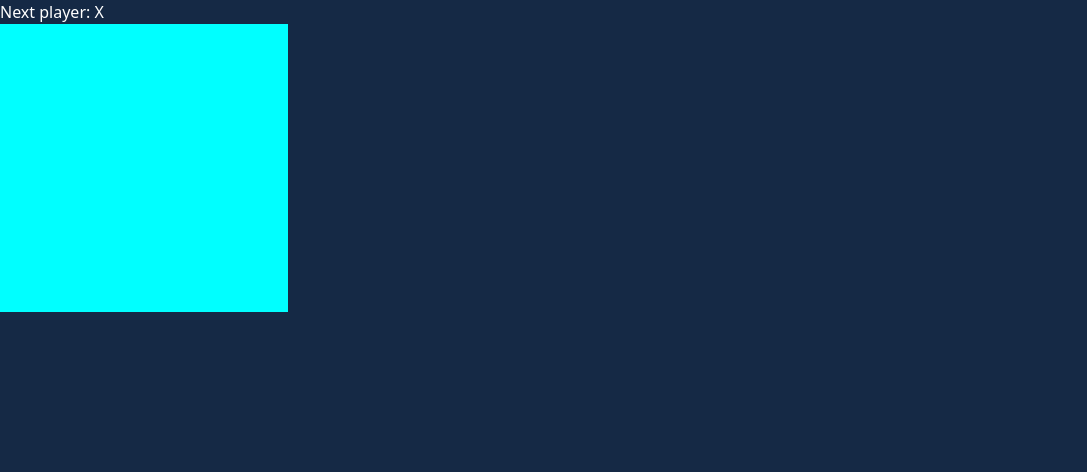
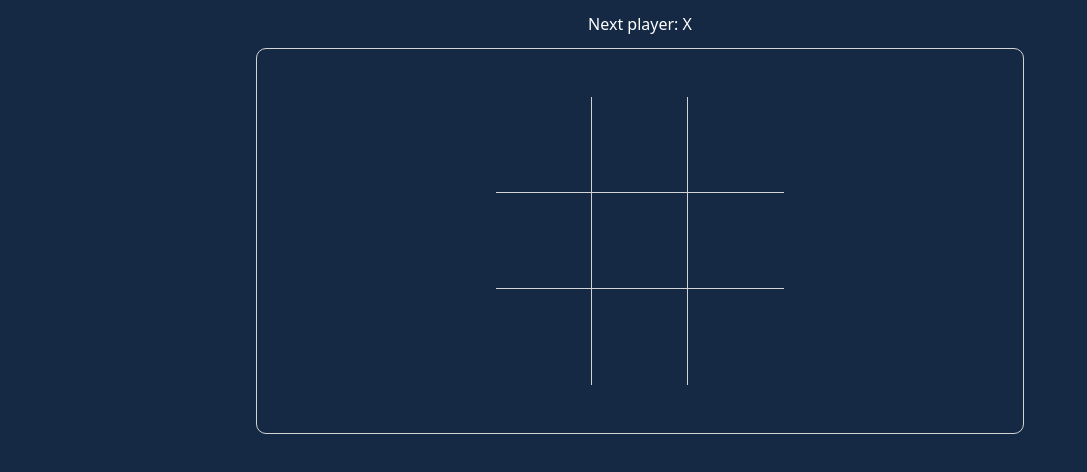
Before and after one commit to kimsoyol/arcade, a React (Vite) app: page /tic-tac-toe in a window 1280 px wide. Shown: the top 472 px of the page, without its empty margins (0-1087 px from the left). Built offline with nearby package versions, Linux system fonts and the light colour scheme.

Commit message:
add reset game to tic-tac-toe

```diff
--- a/src/components/Memes-mory/Cards.jsx
+++ b/src/components/Memes-mory/Cards.jsx
@@ -1,9 +1,9 @@
 import React, { useEffect, useState, useRef } from "react";
-import uniqid from "uniqid"
+import uniqid from "uniqid";
 import "./memesmory.css";
 const memesCards = [
   {
-    num: 1,
+    id: 1,
     name: "Disaster Girl",
     url: "https://i.imgflip.com/23ls.jpg",
   },
@@ -13,83 +13,83 @@ const memesCards = [
     url: "https://i.imgflip.com/1bij.jpg",
   },
   {
-    num: 3,
+    id: 3,
     name: "Ancient Aliens",
     url: "https://i.imgflip.com/26am.jpg",
   },
   {
-    num: 5,
+    id: 5,
     name: "Is This A Pigeon",
     url: "https://i.imgflip.com/1o00in.jpg",
   },
   {
-    num: 6,
+    id: 6,
     name: "Y'all Got Any More Of That",
     url: "https://i.imgflip.com/21uy0f.jpg",
   },
   {
-    num: 7,
+    id: 7,
     name: "Oprah You Get A",
     url: "https://i.imgflip.com/gtj5t.jpg",
   },
   {
-    num: 8,
+    id: 8,
     name: "Bernie Sanders",
     url: "https://i.imgflip.com/3pdf2w.png",
   },
   {
-    num: 9,
+    id: 9,
     name: "Laughing Leo",
     url: "https://i.imgflip.com/4acd7j.png",
   },
   {
-    num: 10,
+    id: 10,
     name: "Think About It",
     url: "https://i.imgflip.com/1h7in3.jpg",
   },
   {
-    num: 11,
+    id: 11,
     name: "spiderman pointing at spiderman",
     url: "https://i.imgflip.com/1tkjq9.jpg",
   },
   {
-    num: 12,
+    id: 12,
     name: "Squidward window",
     url: "https://i.imgflip.com/145qvv.jpg",
   },
   {
-    num: 13,
+    id: 13,
     name: "Grandma Finds The Internet",
     url: "https://i.imgflip.com/1bhw.jpg",
   },
   {
-    num: 14,
+    id: 14,
     name: "Futurama Fry",
     url: "https://i.imgflip.com/1bgw.jpg",
   },
   {
-    num: 15,
+    id: 15,
     name: "Interesting Man",
     url: "https://i.imgflip.com/1bh8.jpg",
   },
   {
-    num: 16,
+    id: 16,
     name: "look at me",
     url: "https://i.imgflip.com/hmt3v.jpg",
   },
   {
-    num: 17,
+    id: 17,
     name: "Leonardo Cheers",
     url: "https://i.imgflip.com/39t1o.jpg",
   },
 
   {
-    num: 19,
+    id: 19,
     name: "Three-headed dragon",
     url: "https://i.imgflip.com/33e92f.jpg",
   },
   {
-    num: 20,
+    id: 20,
     name: "Charlie Conspiracy",
     url: "https://i.imgflip.com/1itoun.jpg",
   },
@@ -121,10 +121,8 @@ function Cards({ handleClick, difficultyLevel }) {
   }, [difficultyLevel]);
 
   const handleShuffle = () => {
-    setCards(cards.map((c)=>c.id = uniqid()))
-
     setIsFlipped(true);
-    setCards(shuffleArray(cards))
+    setCards(shuffleArray(cards));
 
     setTimeout(() => {
       setIsFlipped(false);
@@ -135,11 +133,11 @@ function Cards({ handleClick, difficultyLevel }) {
 
   return (
     <>
-      {!cards && <div>Loading....</div>}
+      {!cards && <div className="place-content-center">Loading....</div>}
       {cards && (
         <div className="cards_container place-content-center">
           {cards.map((meme) => (
-            <div key={meme.num} onClick={() => handleClick(meme.num)}>
+            <div key={meme.id} onClick={() => handleClick(meme.id)}>
               <div
                 className={`card_inner ${isFlipped ? "open" : ""}`}
                 onClick={handleShuffle}
--- a/src/components/TicTacToe/Board.jsx
+++ b/src/components/TicTacToe/Board.jsx
@@ -1,8 +1,8 @@
-import { useState } from "react";
+import { useState, useEffect } from "react";
 import "./board.css";
-function Square({ value, onSquareClick }) {
+function Square({ value, onSquareClick,id }) {
   return (
-    <button className="square" onClick={onSquareClick}>
+    <button className="square" onClick={onSquareClick} id={id}>
       {value}
     </button>
   );
@@ -11,16 +11,23 @@ function Square({ value, onSquareClick }) {
 function Board() {
   const [xIsNext, setIsNext] = useState(true);
   const [squares, setSquares] = useState(Array(9).fill(null));
+  const [gameOver, setGameOver] = useState(false);
 
+
+  useEffect(() => {
+    if (calculateWinner(squares)) {
+      setGameOver(true);
+    }
+  }, [squares]);
   function handleClick(i) {
-      if (squares[i] ||calculateWinner(squares) ) {
+    if (squares[i] || calculateWinner(squares)) {
       return;
     }
     const nextSquares = squares.slice();
-    nextSquares[i] = (xIsNext) ? "X" : "O";
+    nextSquares[i] = xIsNext ? "X" : "O";
 
     setSquares(nextSquares);
-   setIsNext(!xIsNext)
+    setIsNext(!xIsNext);
   }
 
   function calculateWinner(squares) {
@@ -50,29 +57,46 @@ function Board() {
   const winner = calculateWinner(squares);
   let status;
   if (winner) {
-        status = 'Winner: ' + winner;
+    status = "Winner: " + winner;
+
   } else {
-        status = 'Next player: ' + (xIsNext ? 'X' : 'O');
+    status = "Next player: " + (xIsNext ? "X" : "O");
   }
+
+  const handleRestart = () => {
+    setSquares(Array(9).fill(null));
+    setIsNext(true);
+    setGameOver(false);
+  };
 
   return (
     <>
-        <div className="status">{status}</div>
+        <p className="text-center py-3">{status}</p>
+      <div className="board">
+
+
         <div className="board-row">
-        <Square value={squares[0]} onSquareClick={() => handleClick(0)} />
-        <Square value={squares[1]} onSquareClick={() => handleClick(1)} />
-        <Square value={squares[2]} onSquareClick={() => handleClick(2)} />
+          <Square id="s1" value={squares[0]} onSquareClick={() => handleClick(0)} />
+          <Square id="s2" value={squares[1]} onSquareClick={() => handleClick(1)} />
+          <Square id="s3" value={squares[2]} onSquareClick={() => handleClick(2)} />
         </div>
         <div className="board-row">
-        <Square value={squares[3]} onSquareClick={() => handleClick(3)} />
-        <Square value={squares[4]} onSquareClick={() => handleClick(4)} />
-        <Square value={squares[5]} onSquareClick={() => handleClick(5)} />
+          <Square id='s4' value={squares[3]} onSquareClick={() => handleClick(3)} />
+          <Square id="s5" value={squares[4]} onSquareClick={() => handleClick(4)} />
+          <Square id="s6" value={squares[5]} onSquareClick={() => handleClick(5)} />
         </div>
         <div className="board-row">
-        <Square value={squares[6]} onSquareClick={() => handleClick(6)} />
-        <Square value={squares[7]} onSquareClick={() => handleClick(7)} />
+          <Square id="s7" value={squares[6]} onSquareClick={() => handleClick(6)} />
+          <Square id="s8" value={squares[7]} onSquareClick={() => handleClick(7)} />
           <Square value={squares[8]} onSquareClick={() => handleClick(8)} />
         </div>
+      </div>
+      {gameOver && (
+          <div className="text-center pt-3">
+            <button onClick={handleRestart}>Restart</button>
+          </div>
+      )}
+
     </>
   );
 }
--- a/src/components/TicTacToe/board.css
+++ b/src/components/TicTacToe/board.css
@@ -1,10 +1,36 @@
+.square {
+  width: 6rem;
+  height: 6rem;
+  vertical-align: top;
+}
 
+.board {
+  padding-top: 3rem;
+  padding-bottom: 3rem;
+  display: flex;
+  justify-content: center;
+  align-items: center;
+  flex-direction: column;
+  width: 60%;
+  margin: auto;
+  border: 1px solid lightgrey;
+  border-radius: 10px;
+}
 
+#s3,
+#s6 {
+  border-bottom: 1px solid lightgray;
+}
 
-.square {
-    width: 6rem;
-    height: 6rem;
-    background-color: aqua;
+#s1,
+#s2,
+#s4,
+#s5 {
+  border-bottom: 1px solid lightgray;
+  border-right: 1px solid lightgray;
+}
 
-    vertical-align: top;
+#s7,
+#s8 {
+  border-right: 1px solid lightgray;
 }
--- a/src/pages/Memes-mory.jsx
+++ b/src/pages/Memes-mory.jsx
@@ -1,37 +1,63 @@
 import Cards from "../components/Memes-mory/Cards.jsx";
-import { useState } from "react";
+import { useState, useEffect } from "react";
 import ChooseLevel from "../components/Memes-mory/startGame.jsx";
 
 const Memesmory = () => {
   const [score, setScore] = useState(0);
   const [bestScore, setBestScore] = useState(0);
   const [lose, setLose] = useState(false);
-  const [win, setWin] = useState();
+  const [win, setWin] = useState(false);
+  const [gameOver, setGameOver] = useState(false);
   const [difficultyLevel, setDifficultyLevel] = useState(null);
 
   const [clickedCards, setClickedCards] = useState([]);
+
+  useEffect(() => {
+    // set win on difficulty and point
+    if (difficultyLevel === "easy" && score === 6) {
+      setWin(true);
+      setGameOver(true);
+    } else if (difficultyLevel === "medium" && score === 12) {
+      setWin(true);
+      setGameOver(true);
+    } else if (difficultyLevel === "hard" && score === 18) {
+      setWin(true);
+      setGameOver(true);
+    }
+    // set best score
+    if (score > bestScore) {
+      setBestScore(score);
+    }
+  }, [score, difficultyLevel]);
+
+
+  // restart when lose
   const handleRestart = () => {
     setLose(false);
+    setWin(false);
+    setGameOver(false);
     console.log("rest");
   };
   const handleClick = (cardId) => {
+    // check which card being clicked
     if (clickedCards.includes(cardId)) {
       setClickedCards([]);
-      if (score > bestScore) {
-        setBestScore(score);
-      }
       setScore(0);
       setLose(true);
+      setGameOver(true);
     } else {
+      // if user click on different cards
       setScore(score + 1);
       setClickedCards([...clickedCards, cardId]);
     }
   };
 
   const handleDifferentLvl = () => {
-    setLose(false)
-    setDifficultyLevel(null)
-  }
+    setGameOver(false);
+    setLose(false);
+    setWin(false);
+    setDifficultyLevel(null);
+  };
 
   const handleLevel = (lvl) => {
     setDifficultyLevel(lvl);
@@ -44,14 +70,19 @@ const Memesmory = () => {
         <div className="score">Best Score: {bestScore}</div>
       </div>
       {!difficultyLevel && <ChooseLevel handleLevel={handleLevel} />}
-      {lose && (
-        <div  className="text-4xl text-center pt-6">
-          <p>You lose</p>
-          <p className="pt-2" onClick={handleRestart}>Play again?</p>
-          <p className="pt-2" onClick={handleDifferentLvl} >Choose difficulty?</p>
+      {gameOver && (
+        <div className="text-4xl text-center pt-6">
+          {lose && <p>You lose</p>}
+          {win && <p>You Win</p>}
+          <p className="pt-2" onClick={handleRestart}>
+            Play again?
+          </p>
+          <p className="pt-2" onClick={handleDifferentLvl}>
+            Choose difficulty?
+          </p>
         </div>
       )}
-      {!lose && difficultyLevel && (
+      {!gameOver && difficultyLevel && (
         <Cards
           handleClick={handleClick}
           clickedCards={clickedCards}
```
Also changed, not shown: src/components/Memes-mory/startGame.jsx (+3 -12 lines), src/components/index.jsx (deleted). Lines whose indentation alone changed are shown as unchanged.
